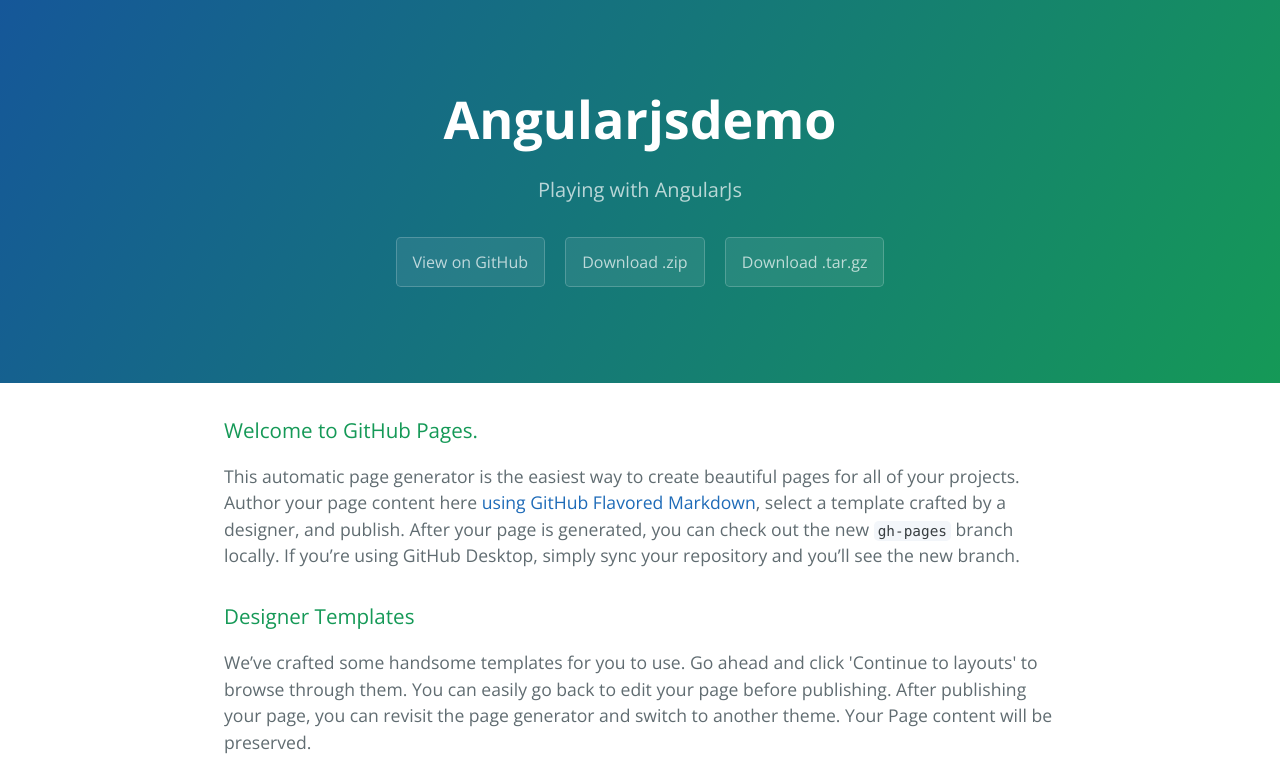
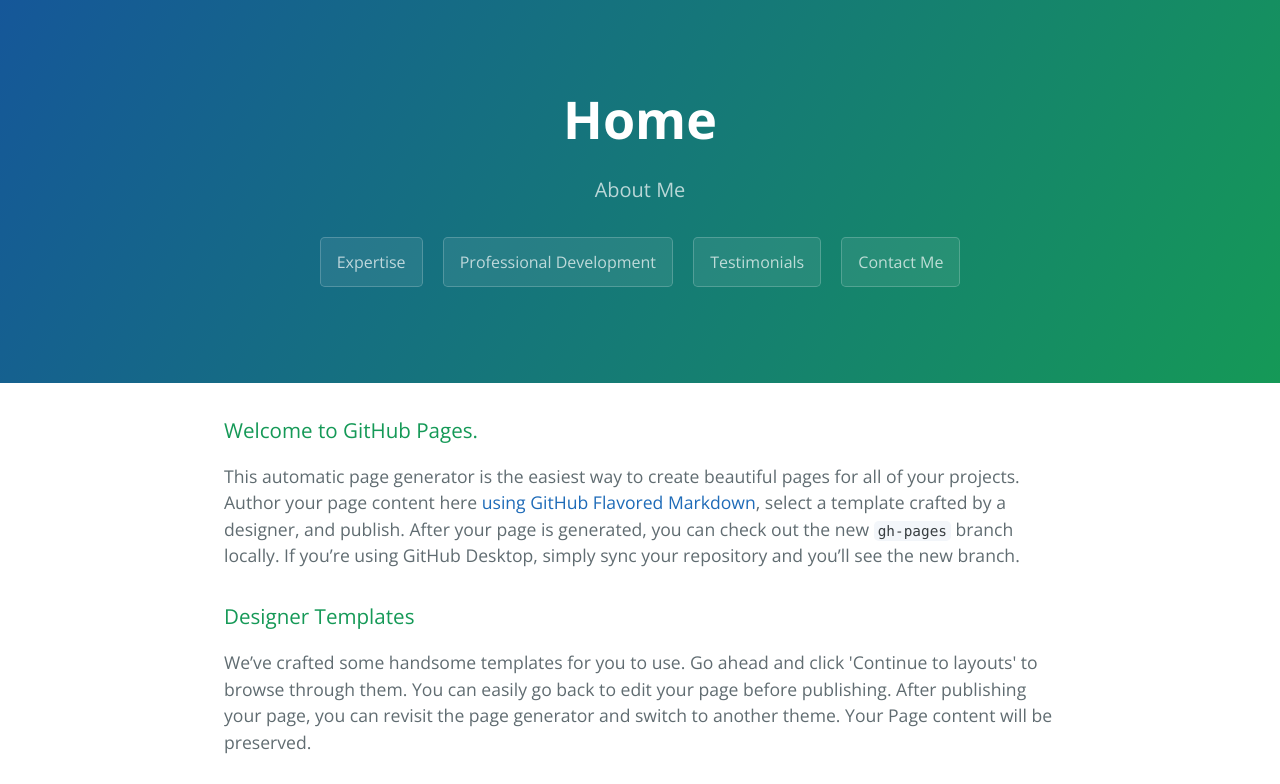
Before and after one commit to sainiharinder/HarinderSainiResume, a plain HTML site: page index.html in a window 1280 px wide. Shown: the top 784 px of the page. Drawn offline with nearby package versions, Linux system fonts and the light colour scheme.

Commit message:
Menu changes

```diff
--- a/index.html
+++ b/index.html
@@ -11,11 +11,12 @@
   </head>
   <body>
     <section class="page-header">
-      <h1 class="project-name">Angularjsdemo</h1>
-      <h2 class="project-tagline">Playing with AngularJs</h2>
-      <a href="https://github.com/sainiharinder/angularJSDemo" class="btn">View on GitHub</a>
-      <a href="https://github.com/sainiharinder/angularJSDemo/zipball/master" class="btn">Download .zip</a>
-      <a href="https://github.com/sainiharinder/angularJSDemo/tarball/master" class="btn">Download .tar.gz</a>
+      <h1 class="project-name">Home</h1>
+      <h2 class="project-tagline">About Me</h2>
+      <a href="https://github.com/sainiharinder/angularJSDemo" class="btn">Expertise</a>
+      <a href="https://github.com/sainiharinder/angularJSDemo/zipball/master" class="btn">Professional Development</a>
+      <a href="https://github.com/sainiharinder/angularJSDemo/tarball/master" class="btn">Testimonials</a>
+	        <a href="https://github.com/sainiharinder/angularJSDemo/tarball/master" class="btn">Contact Me</a>
     </section>
 
     <section class="main-content">
```
